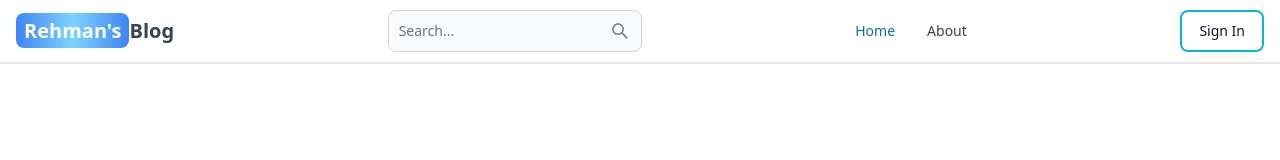
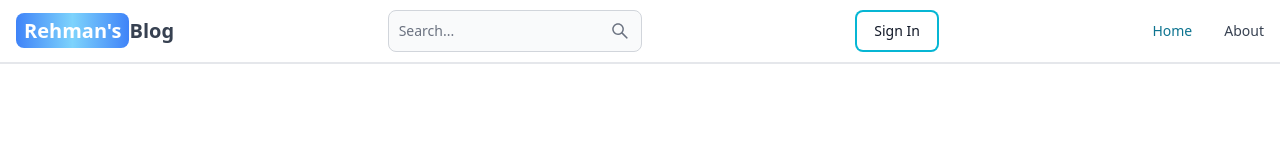
Before and after one commit to MuhammadAdil304/rehman-blog-frontend, a React (Vite) app: page / in a window 1280 px wide. Shown: the top 160 px of the page. Built offline with nearby package versions, Linux system fonts and the light colour scheme; no server answers.

Commit message:
Work updated

```diff
--- a/src/components/MAHeader.jsx
+++ b/src/components/MAHeader.jsx
@@ -92,7 +92,7 @@ export default function MAHeader() {
         <AiOutlineArrowDown className="md:hidden" onClick={() => setSearchInSm(false)}/>
       )}
 
-      <div className=" flex gap-2 md:order-2">
+      <div className="">
 
         {currentUser ? (
           <Dropdown
```
